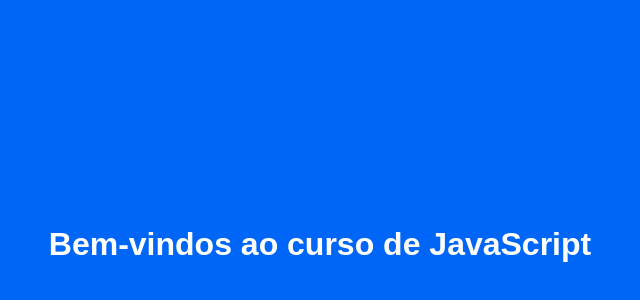
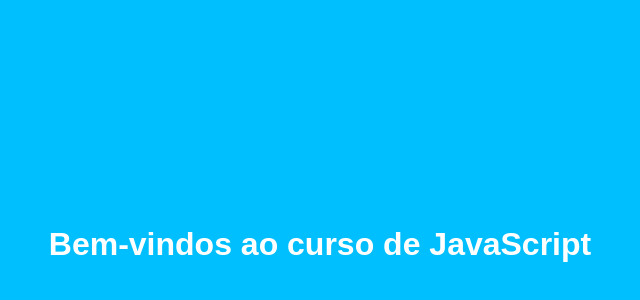
Before and after one commit to kellymourat/curso-javascript, a plain HTML site: page Aula01_Hello_world/index.html in a window 1280 px wide. Shown: the part 156-456 px from the top of the page, without its empty margins (320-960 px from the left). Drawn offline with Linux system fonts and the light colour scheme.

Commit message:
hello world exercise

```diff
--- a/Aula01_Hello_world/helloWorld.js
+++ b/Aula01_Hello_world/helloWorld.js
@@ -1,2 +1,2 @@
 alert("Hello World");
-console.log("Olá Mundo!");
+console.log("Olá, Mundo!");
--- a/Aula01_Hello_world/index.html
+++ b/Aula01_Hello_world/index.html
@@ -10,7 +10,7 @@
           display: flex;
           align-items: center;
           justify-content: center;
-          background: #0066f7;
+          background: deepskyblue;
           margin: 0;
         }
         h1 {
```
